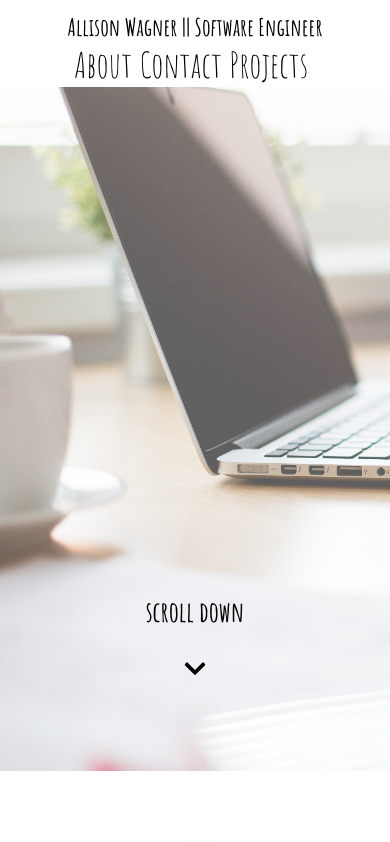
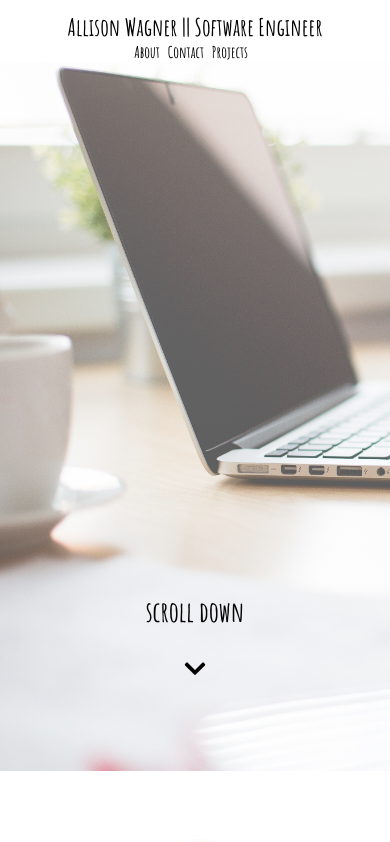
Before and after one commit to allisonjw/Allison-Wagner, a React (Create React App) app: page / in a window 390 px wide. Shown: the top 842 px of the page. Built offline with nearby package versions, Linux system fonts and the light colour scheme.

Commit message:
Adds responsive layout to navbar links

```diff
--- a/src/Navbar/Navbar.scss
+++ b/src/Navbar/Navbar.scss
@@ -1,3 +1,5 @@
+@import '../media-queries';
+
 .navbar_list {
     background-color: white;
 }
@@ -5,14 +7,18 @@
 .navbar_list-item {
     text-decoration: none;
     font-size: 2.2em;
+    font-weight: 700;
     color: black;
     margin-right: 2%;
+    @include sm {
+        font-size: 1.7em;
+    }
+      @include xs {
+        font-size: 1em;
+    }
     &:hover {
         cursor: pointer;
         color: green;
-        // font-weight: 900;
         text-decoration: underline;
-        // transform: scale(1.1);
-        // transition: all .4s ease-in-out;
       }
 }
```
